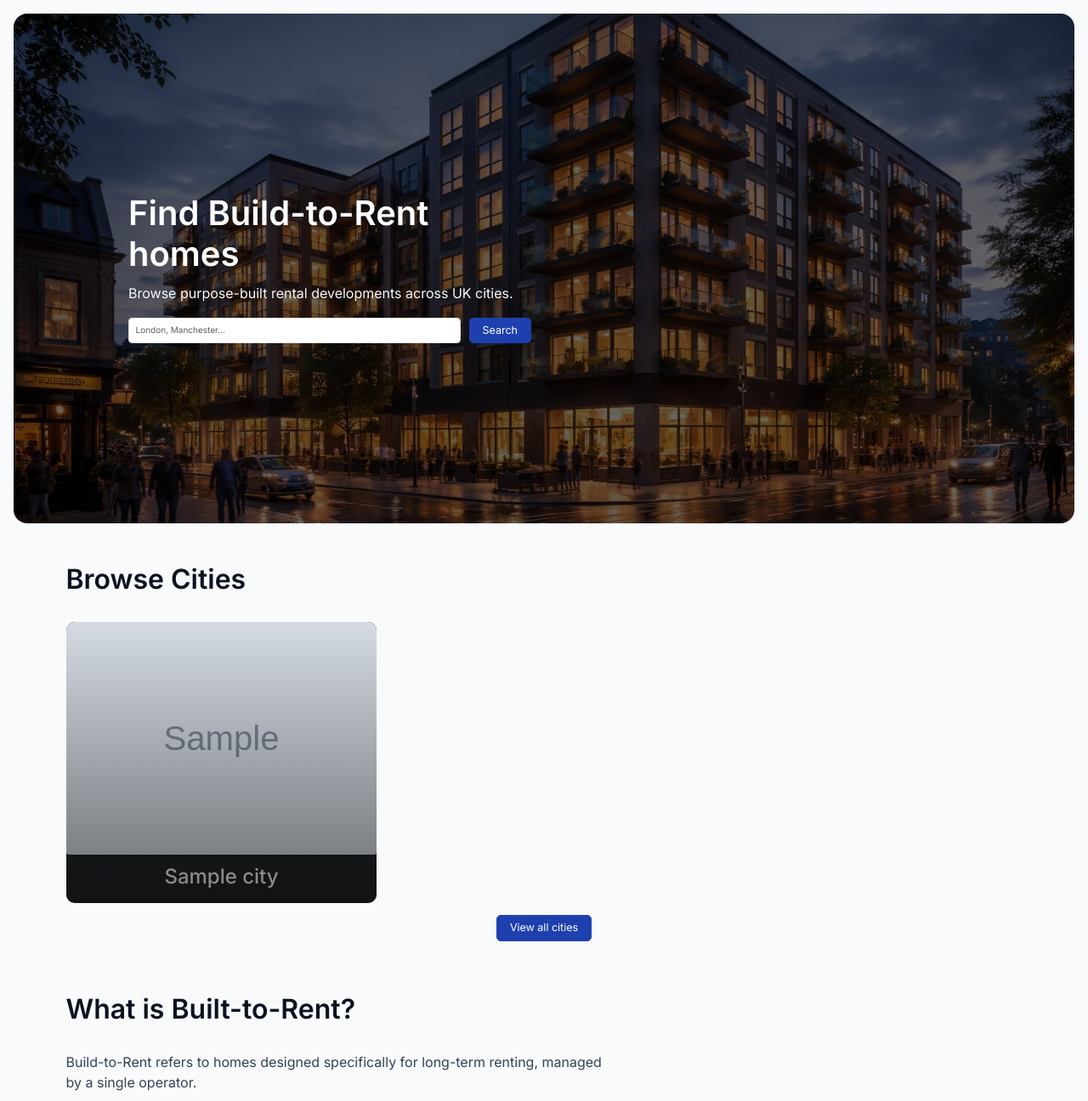
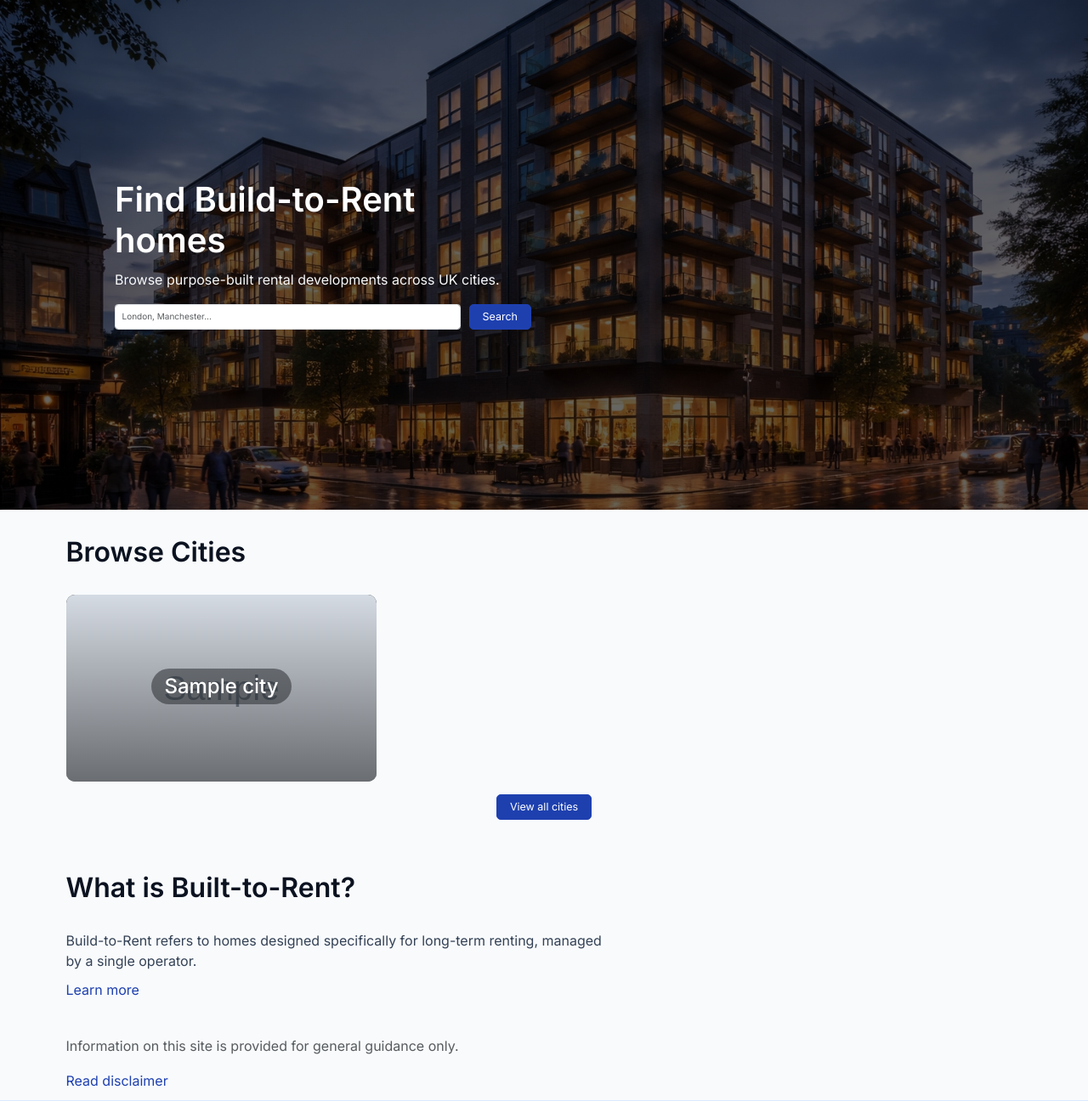
Before and after one commit to creatvie-introvert/btr-directory-mvp, a Django app: template core/templates/core/home.html in a window 1280 px wide. Shown: the part 46-1342 px from the top of the page at 85% size. Run offline with Django 5.2, Linux system fonts and the light colour scheme; the template is opened without the code that fills it: most values are stand-ins (such as "Sample title", 1, 10 or a date in 2020); grey boxes marked "Sample" are stand-in pictures; some libraries are stand-ins or nearby versions.

Commit message:
feat(home): restyle hero image and improve featured city cards

```diff
--- a/core/static/core/css/styles.css
+++ b/core/static/core/css/styles.css
@@ -123,19 +123,22 @@ footer a:hover {
     background-position: center;
     background-repeat: no-repeat;
     /* position: relative; */
-    border-radius: 1.6rem;
+    /* border-radius: 1.6rem; */
     overflow: hidden;
-    margin: 1.6rem;
-    min-height: 40rem;
+    /* margin: 1.6rem; */
+    min-height: 45rem;
     display: flex;
     align-items: center;
 }
 
 .city-card {
     position: relative;
-    height: 22rem;
-    transition: transfotm 180ms ease, box-shadow 180ms ease;
+    transition: transform 180ms ease, box-shadow 180ms ease;
     will-change: transform;
+}
+
+.city-card.h-100 {
+    height: 14rem !important;
 }
 
 .city-card-img {
@@ -144,6 +147,8 @@ footer a:hover {
     object-fit: cover;
     display: block;
     transition: transform 220ms ease;
+    position: relative;
+    z-index: 0;
 }
 
 .city-card::after {
@@ -153,10 +158,13 @@ footer a:hover {
     background: linear-gradient(to top, rgba(0, 0, 0, 0.5), rgba(0, 0, 0, 0));
     transition: background 220ms ease;
     pointer-events: none;
+    z-index: 1;
 }
 
 .city-card .card-img-overlay {
-    position: relative;
+    position: absolute;
+    inset: 0;
+    z-index: 2;
 }
 
 .city-card-link:focus-visible {
@@ -178,12 +186,16 @@ footer a:hover {
 
 .city-card-link:hover .city-card::after,
 .city-card-link:focus-visible .city-card::after {
-    background: rgba(0, 0, 0, 0.22);
+    background: linear-gradient(to top, rgba(0, 0, 0, 0.65), rgba(0, 0, 0, 0.12));
 }
 
 @media (min-width: 768px) {
     .body {
         max-width: 54rem;
+    }
+
+    .city-card.h-100 {
+        height: 22rem !important;
     }
 }
 
--- a/core/templates/core/home.html
+++ b/core/templates/core/home.html
@@ -48,7 +48,7 @@
                         {% endif %}
 
                         <div class="card-img-overlay d-flex justify-content-center align-items-center">
-                            <h3 class="card-title mx-auto text-white">
+                            <h3 class="card-title mx-auto text-white px-4 py-2 rounded-pill bg-dark bg-opacity-50">
                                 {{ city.name }}
                             </h3>
                         </div>
```
